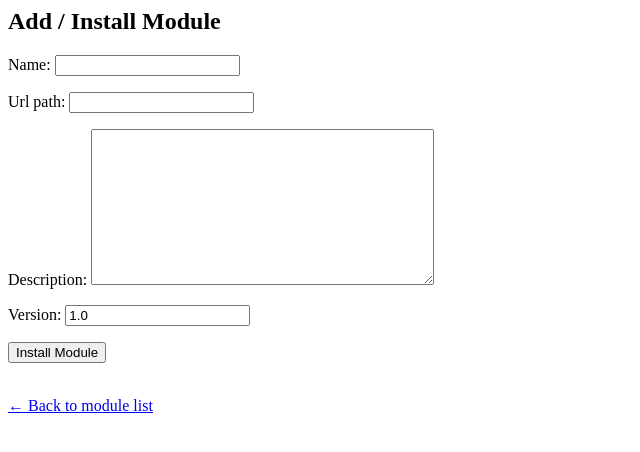
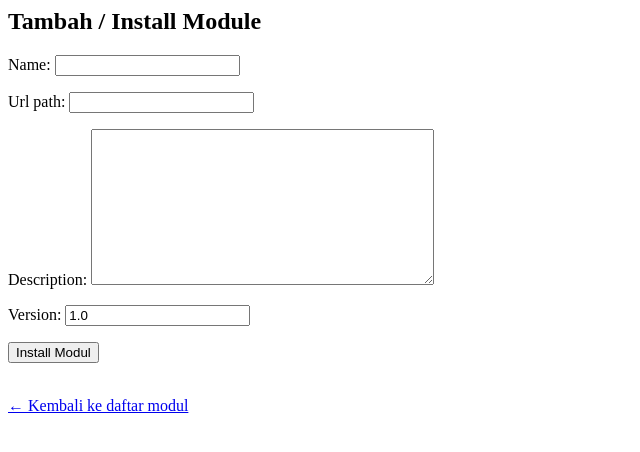
Before and after one commit to jejevj/django-hm-modular, a Django app: page /module/install/ in a window 1280 px wide. Shown: the top 452 px of the page, without its empty margins (0-640 px from the left). Run offline with Django 5.2, Linux system fonts and the light colour scheme.

Commit message:
all modules crud finished

```diff
--- a/djangotest/urls.py
+++ b/djangotest/urls.py
@@ -15,13 +15,12 @@ Including another URLconf
     2. Add a URL to urlpatterns:  path('blog/', include('blog.urls'))
 """
 from django.contrib import admin
-from django.urls import path,include
+from django.urls import path, include, re_path
 from main_apps.views import module_detail_view
 
 urlpatterns = [
     path('', include('main_apps.urls')),
     path('admin/', admin.site.urls),
 
-
-    path('<str:url_path>/', module_detail_view, name='module-detail'),
+    re_path(r'^(?P<url_path>.+)/$', module_detail_view, name='module-detail'),
 ]
--- a/main_apps/forms.py
+++ b/main_apps/forms.py
@@ -1,9 +1,21 @@
 # modules/forms.py
-
 from django import forms
 from .models import Module
+from django.core.exceptions import ValidationError
+import re
 
 class ModuleForm(forms.ModelForm):
     class Meta:
         model = Module
         fields = ['name', 'url_path', 'description', 'version']
+
+    def clean_url_path(self):
+        url_path = self.cleaned_data['url_path']
+        if not re.fullmatch(r'[a-z0-9\-\/]+', url_path):
+            raise ValidationError(
+                "URL path hanya bisa huruf kecil, angka, hyphens (-), dan slashes (/)."
+            )
+        if url_path.startswith('/') or url_path.endswith('/'):
+            raise ValidationError("URL path tidak boleh dimulai atau berakhir dengan slash (/).")
+
+        return url_path
--- a/main_apps/templates/modules/add_module.html
+++ b/main_apps/templates/modules/add_module.html
@@ -1,12 +1,12 @@
 <!-- modules/templates/modules/add_module.html -->
 
-<h2>Add / Install Module</h2>
+<h2>Tambah / Install Module</h2>
 
 <form method="post">
   {% csrf_token %}
   {{ form.as_p }}
-  <button type="submit">Install Module</button>
+  <button type="submit">Install Modul</button>
 </form>
 
 <br>
-<a href="{% url 'module-list' %}">← Back to module list</a>
+<a href="{% url 'module-list' %}">← Kembali ke daftar modul</a>
--- a/main_apps/templates/modules/edit_module.html
+++ b/main_apps/templates/modules/edit_module.html
@@ -1,12 +1,12 @@
 <!-- modules/templates/modules/edit_module.html -->
 
-<h2>Upgrade Module: {{ module.name }}</h2>
+<h2>Edit / Upgrade Modul: {{ module.name }}</h2>
 
 <form method="post">
   {% csrf_token %}
   {{ form.as_p }}
-  <button type="submit">Save Changes</button>
+  <button type="submit">Simpan Perubahan</button>
 </form>
 
 <br>
-<a href="{% url 'module-list' %}">← Back to module list</a>
+<a href="{% url 'module-list' %}">← Kembali ke daftar modul</a>
--- a/main_apps/templates/modules/module_detail.html
+++ b/main_apps/templates/modules/module_detail.html
@@ -5,4 +5,4 @@
 <p><strong>Description:</strong> {{ module.description }}</p>
 <p><strong>Version:</strong> {{ module.version }}</p>
 
-<a href="{% url 'module-list' %}">← Back to module list</a>
+<a href="{% url 'module-list' %}">← Kembali ke daftar modul</a>
--- a/main_apps/views.py
+++ b/main_apps/views.py
@@ -20,7 +20,7 @@ def add_module_view(request):
         form = ModuleForm(request.POST)
         if form.is_valid():
             form.save()
-            messages.success(request, "Module added (installed) successfully.")
+            messages.success(request, "Module berhasil ditambahkan (install).")
             return redirect('module-list')
     else:
         form = ModuleForm()
@@ -31,7 +31,7 @@ def edit_module_view(request, module_id):
     form = ModuleForm(request.POST or None, instance=module)
     if request.method == 'POST' and form.is_valid():
         form.save()
-        messages.success(request, "Module upgraded successfully.")
+        messages.success(request, "Module berhasil diubah (upgrade).")
         return redirect('module-list')
     return render(request, 'modules/edit_module.html', {'form': form, 'module': module})
 
@@ -39,14 +39,14 @@ def uninstall_module_view(request, module_id):
     module = get_object_or_404(Module, id=module_id)
     module.is_active = False
     module.save()
-    messages.success(request, f"Module '{module.name}' uninstalled.")
+    messages.success(request, f"Module '{module.name}' berhasil dilepas (uninstall).")
     return redirect('module-list')
 
 def module_detail_view(request, url_path):
     try:
         module = Module.objects.get(url_path=url_path, is_active=True)
     except Module.DoesNotExist:
-        raise Http404("Module not found")
+        raise Http404("Modul tidak ditemukan")
     return render(request, 'modules/module_detail.html', {'module': module})
 
 def toggle_module_active_state_view(request, module_id):
@@ -55,8 +55,8 @@ def toggle_module_active_state_view(request, module_id):
     module.save()
 
     if module.is_active:
-        messages.success(request, f"Module '{module.name}' reinstalled.")
+        messages.success(request, f"Module '{module.name}' berhasil dipasang kembali (reinstall).")
     else:
-        messages.success(request, f"Module '{module.name}' uninstalled.")
+        messages.success(request, f"Module '{module.name}' berhasil dilepas (uninstall).")
 
     return redirect('module-list')
```
Also changed, not shown: main_apps/templates/modules/module_list.html (+6 -6 lines).
